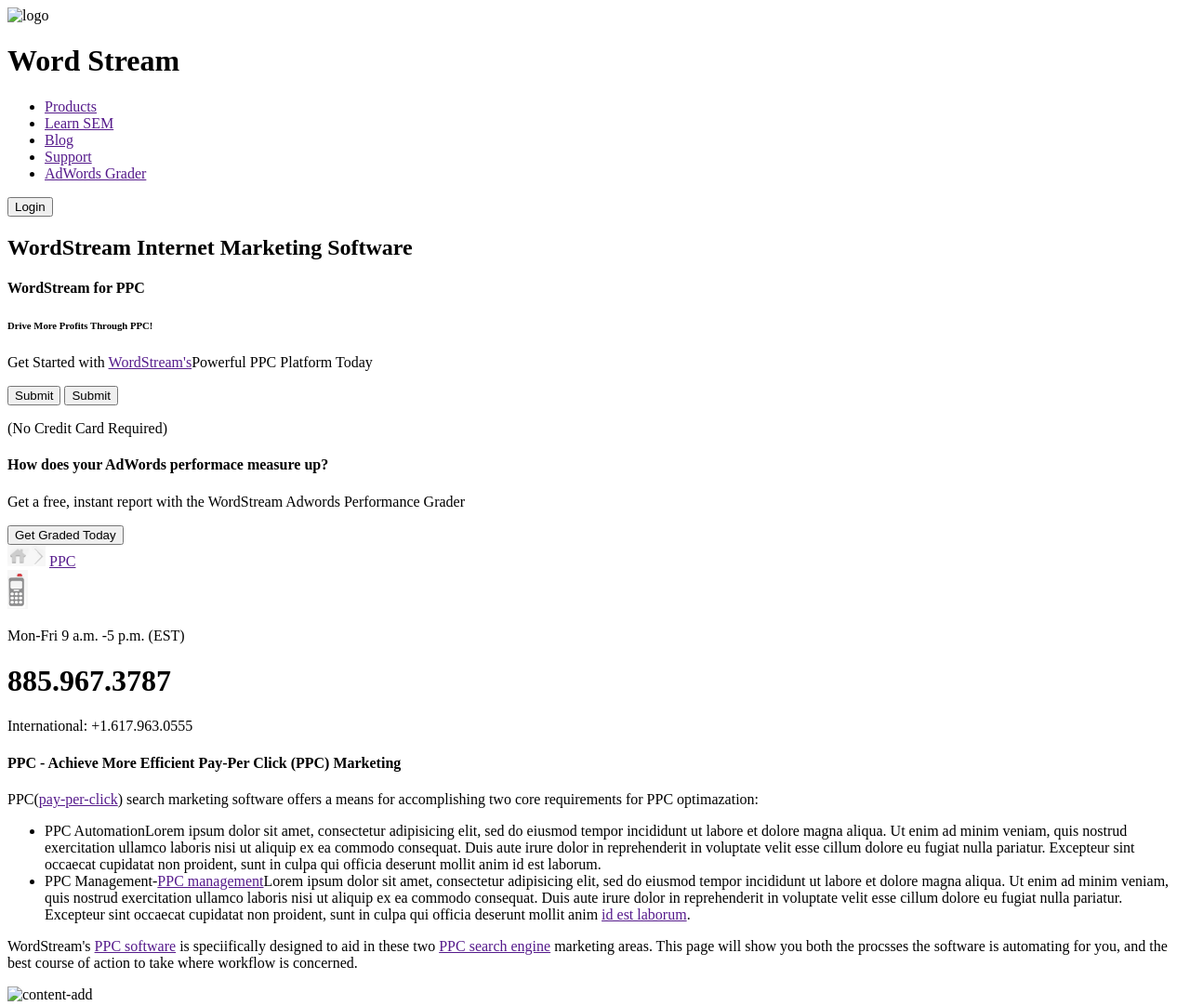
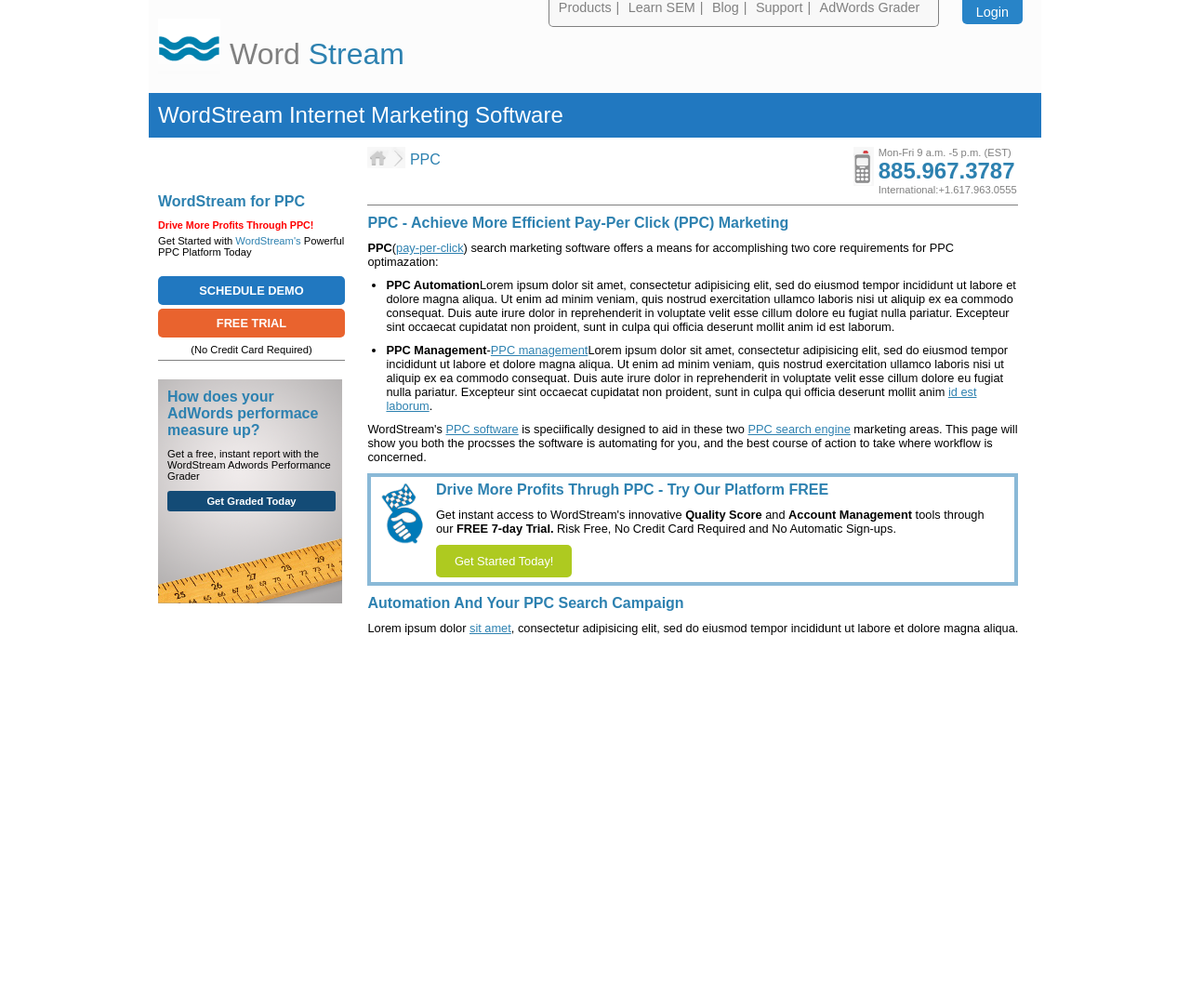
Before and after one commit to stormywake/css_course, a plain HTML site: page assignment_5/index.html in a window 1280 px wide. Shown: the top 1082 px of the page at 93% size. After the commit the page ends 800 px from the top, so only its background shows below. Drawn offline with Linux system fonts and the light colour scheme.

Commit message:
finished assignment #4 Wordstream

```diff
--- a/assignment_5/index.html
+++ b/assignment_5/index.html
@@ -9,54 +9,55 @@
 <body>
 	<div id="container">
 		<div id="header">
-			<img src="img/logo.pnp" alt="logo">
-			<h1>
+			<img class="inline-block" src="img/logo.png" alt="logo">
+			<h1 class="inline-block">
 				<span class="grey">Word</span>
 				<span class="blue">Stream</span>
 			</h1>
-			<div id="nav_bar">
-				<ul>
+			<div id="nav_bar" class="inline-block">
+				<ul class="inline-block">
 					<li><a href="">Products</a></li>
 					<li><a href="">Learn SEM</a></li>
 					<li><a href="">Blog</a></li>
 					<li><a href="">Support</a></li>
 					<li><a href="">AdWords Grader</a></li>
 				</ul>
-				<input type="submit" value="Login" id="submit_button">
+				<input type="submit" value="Login" id="submit_button" class="inline-block">
 			</div><!-- nav_bar -->
 			<h2>WordStream Internet Marketing Software</h2>
 		</div><!-- header -->
-		<div id="side_bar">
+		<div id="side_bar" class="inline-block">
 			<div id="side_bar_top">
-				<h4>WordStream for PPC</h4>
+				<h4 class="blue">WordStream for PPC</h4>
 				<h6>Drive More Profits Through PPC!</h6>
-				<p>Get Started with <a href="">WordStream's</a>Powerful PPC Platform Today</p>
-				<input type="submit" class="sidebar_button" id="demo">
-				<input type="submit" class="sidebar_button" id="trial">
+				<p>Get Started with <a href="" class="none blue">WordStream's</a> Powerful PPC Platform Today</p>
+				<input type="submit" value="SCHEDULE DEMO" class="side_bar_button" id="demo">
+				<input type="submit" value="FREE TRIAL" class="side_bar_button" id="trial">
 				<p class="center">(No Credit Card Required)</p>
 			</div><!-- side_bar_top -->
 			<div id="side_bar_bottom">
-				<h4>How does your AdWords performace measure up?</h4>
+				<h4 class="blue">How does your AdWords performace measure up?</h4>
 				<p>Get a free, instant report with the WordStream Adwords Performance Grader</p>
 				<input type="submit" value="Get Graded Today" id="add_button">
 			</div><!-- side_bar_bottom -->
 		</div><!-- side_bar -->
-		<div id="main_content">
+		<div id="main_content" class="inline-block">
 			<div id="main_content_header">
-				<div id="main_content_header_left">
-					<img src="img/home_button.png" alt="home-icon">
-					<a href="">PPC</a>
+				<div id="main_content_header_left" class="inline-block">
+					<img src="img/home_button.png" alt="home-icon" class="inline-block">
+					<a href="" class="none inline-block">PPC</a>
 				</div><!-- main_content_header_left -->
-				<div id="main_content_header_right">
-					<img src="img/phone.png" alt="phone-icon">
-					<div id="main_content_header_right_right">
-						<p>Mon-Fri 9 a.m. -5 p.m. (EST)</p>
-						<h1>885.967.3787</h1>
-						<p>International: +1.617.963.0555</p>
+				<div id="main_content_header_right" class="inline-block">
+					<img src="img/phone.png" alt="phone-icon" class="inlline-block">
+					<div id="main_content_header_right_right" class="inline-block">
+						<p class="grey">Mon-Fri 9 a.m. -5 p.m. (EST)</p>
+						<h2 class="blue">885.967.3787</h2>
+						<p class="grey">International:+1.617.963.0555</p>
 					</div><!-- main_content_header_right_right -->
 				</div><!-- main_content_header_right -->
 			</div><!-- main_content_header -->
-			<h4 class="bold">PPC - Achieve More Efficient Pay-Per Click (PPC) Marketing</h4>
+			<div id="main_content_body">
+				<h4 class="bold blue">PPC - Achieve More Efficient Pay-Per Click (PPC) Marketing</h4>
 				<p><span class="bold">PPC</span>(<a href="">pay-per-click</a>) search marketing software offers a means for accomplishing two core requirements for PPC optimazation:</p>
 				<ul>
 					<li>
@@ -78,16 +79,17 @@
 				<p>WordStream's <a href="">PPC software</a> is speciifically designed to aid in these two <a href="">PPC search engine</a> marketing areas. This page will show you both the procsses the software is automating for you, and the best course of action to take where workflow is concerned.</p>
 
 				<div id="main_content_add">
-				<img src="img/content_ad" alt="content-add">
-				<div id="content_add_info">
-					<h4 class="bold">Drive More Profits Thrugh PPC - Try Our Platform FREE</h4>
+					<img src="img/content_ad.png" alt="content-add" class="inline-block">
+					<div id="content_add_info" class="inline-block">
+						<h4 class="bold blue">Drive More Profits Thrugh PPC - Try Our Platform FREE</h4>
 						<p>Get instant access to WordStream's innovative <span class="bold">Quality Score</span> and <span class="bold">Account Management</span> tools through our <span class="bold">FREE 7-day Trial.</span> Risk Free, No Credit Card Required and No Automatic Sign-ups.</p>
 						<input type="submit" value="Get Started Today!" id="content_add_button">
 					</div><!-- content_add_info -->
 				</div><!-- main_content_add	 -->
-			<h4>Automation And Your PPC Search Campaign</h4>
+				<h4 class="blue">Automation And Your PPC Search Campaign</h4>
 				<p>Lorem ipsum dolor <a href="">sit amet</a>, consectetur adipisicing elit, sed do eiusmod
 				tempor incididunt ut labore et dolore magna aliqua.</p>
+			</div><!-- main_content_body -->
 		</div><!-- main_content -->
 	</div><!-- container -->
 </body>
--- a/assignment_5/styles.css
+++ b/assignment_5/styles.css
@@ -0,0 +1,205 @@
+*{
+	padding: 0px;
+	margin:0px;
+	font-family: arial;
+}
+a{
+	color: #2d81b0;
+}
+p{
+	font-size: .7em;
+}
+
+.inline-block{
+	display: inline-block;
+	vertical-align: top;
+}
+.none{
+	text-decoration: none;
+}
+#container{
+	width: 960px;
+	margin:0px auto;
+
+}
+#header{
+	position: relative;
+	background-color: #fcfcfc;
+	margin-bottom: 10px;
+}
+#header img{
+	margin:20px 10px;
+}
+#header h1{
+	position: absolute;
+	font-weight: lighter;
+	top: 40px;
+}
+.blue{
+	color: #2d81b0;
+}
+.grey{
+	color: grey;
+}
+#nav_bar{
+	position: absolute;
+	right: 20px;
+}
+#nav_bar a{
+	text-decoration: none;
+	color: grey;
+}
+#nav_bar ul{
+	padding: 0px 10px 10px 10px;
+	background-color: #f8f8f8;
+	border-bottom-right-radius: 5px;
+	border-bottom-left-radius: 5px;
+	border: 1px solid grey;
+	border-top: none;
+}
+#nav_bar li{
+	display: inline-block;
+	vertical-align: top;
+	font-size: .9em;
+}
+#nav_bar li:after{
+	content:"|";
+	padding: 0px 5px;
+	color: grey
+}
+#nav_bar li:last-child:after{
+	content: "";
+
+}
+#submit_button{
+	color: white;
+	margin-left: 20px;
+	background-color:#2884c8;
+	font-size: .9em;
+	padding: 5px 15px;
+	border: none;
+		border-bottom-right-radius: 5px;
+	border-bottom-left-radius: 5px;
+
+}
+#header h2{
+	background-color: #2178c0;
+	color: white;
+	font-weight: lighter;
+	padding: 10px;
+}
+/*end of header*/
+#side_bar{
+	width: 201px;
+	margin: 0px 10px;
+}
+#side_bar_top{
+	border-bottom: 1px solid grey;
+	margin-bottom: 20px;
+}
+#side_bar_top h4{
+	margin-top: 50px;
+	margin-bottom: 10px;
+}
+#side_bar_top h6{
+	color: red;
+	margin-bottom: 5px;
+}
+.side_bar_button{
+	color: white;
+	font-size: .8em;
+	font-weight: bold;
+	padding: 8px;
+	width: 100%;
+	background-color: grey;
+	border-radius: 5px;
+	border: none;
+	margin: 2px 0px;
+}
+#demo{
+	background-color: #2178c0;
+	margin-top: 20px;
+}
+#trial{
+	background-color: #e9632e;
+}
+.center{
+	text-align: center;
+	margin: 5px 0px;
+}
+#side_bar_bottom{
+	padding: 10px;
+	background-image: url("img/left_content_ad.png");
+	height: 241px;
+	background-repeat: no-repeat;
+}
+#side_bar_bottom h4,#side_bar_bottom p{
+	margin-bottom: 10px;
+}
+#add_button{
+	width: 100%;
+	font-size: .7em;
+	font-weight: bold;
+	color: white;
+	padding: 5px 20px;
+	background-color: #134b76;
+	border-radius: 3px;
+	border: none;
+}
+/*end of side_bar*/
+#main_content{
+	margin-left: 10px;
+	width: 700px;
+	position: relative;
+}
+#main_content_header{
+	border-bottom: 1px solid grey;
+	margin-bottom: 10px;
+
+}
+#main_content_header_left a{
+	position: relative;
+	top:5px;
+}
+#main_content_header_right{
+	position: relative;
+	left: 440px;
+	padding-bottom: 10px;
+}
+#main_content_body p, #main_content_body li{
+	font-size: .8em;
+}
+#main_content_body ul{
+	margin-left: 20px;
+}
+#main_content li{
+	margin: 10px 0px;
+}
+#main_content_body h4, #main_content_body p, #main_content_body ul{
+	margin-bottom: 10px;
+}
+.bold{
+	font-weight: bold;
+}
+/*main_content add below*/
+#main_content_add{
+	border: .3em solid #8ab9d7;
+	padding: 5px;
+	margin: 10px 0px;
+
+}
+#main_content_add img{
+	width: 50px;
+	margin: 0px 5px;
+}
+#content_add_info{
+	width: 600px;
+}
+#content_add_button{
+	font-size: .8em;
+	background-color: #aeca20;
+	color: white;
+	padding: 10px 20px;
+	border-radius: 5px;
+	border: none;
+}
```
Lines whose indentation alone changed are shown as unchanged.
